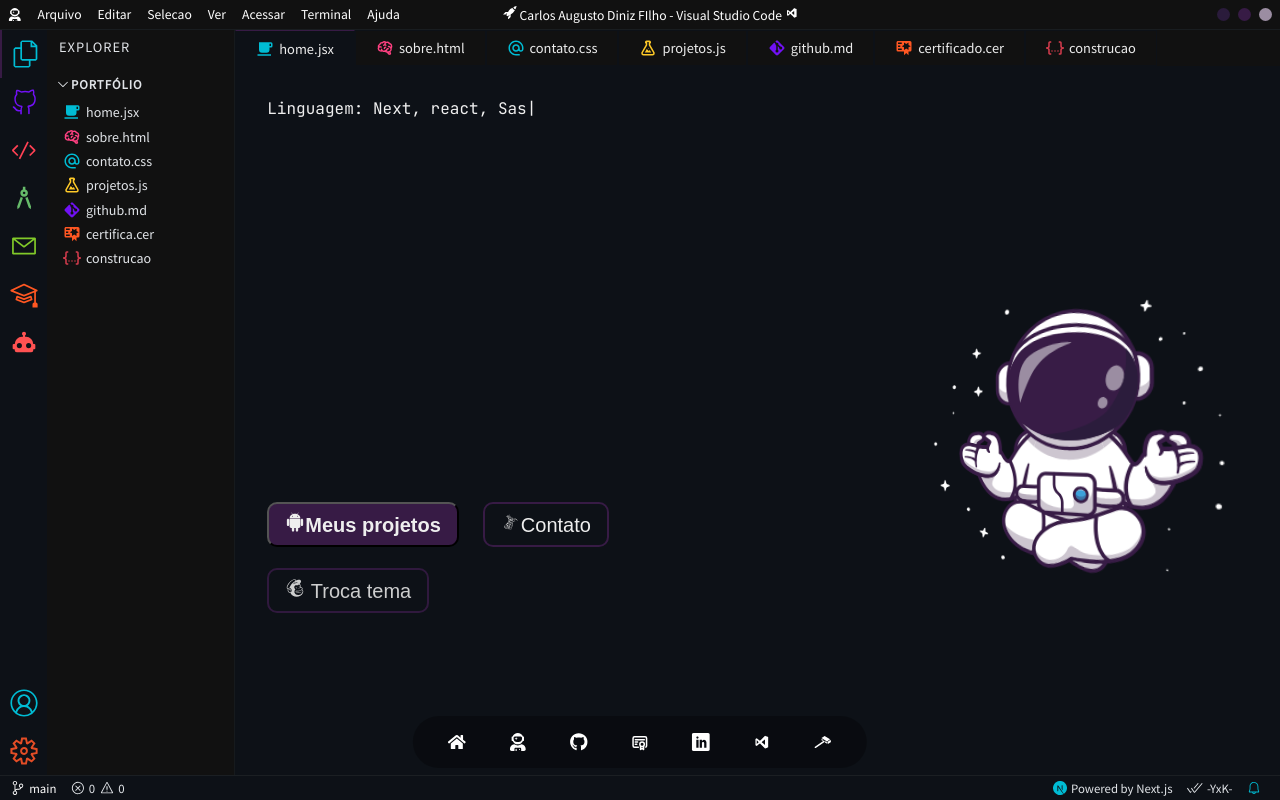
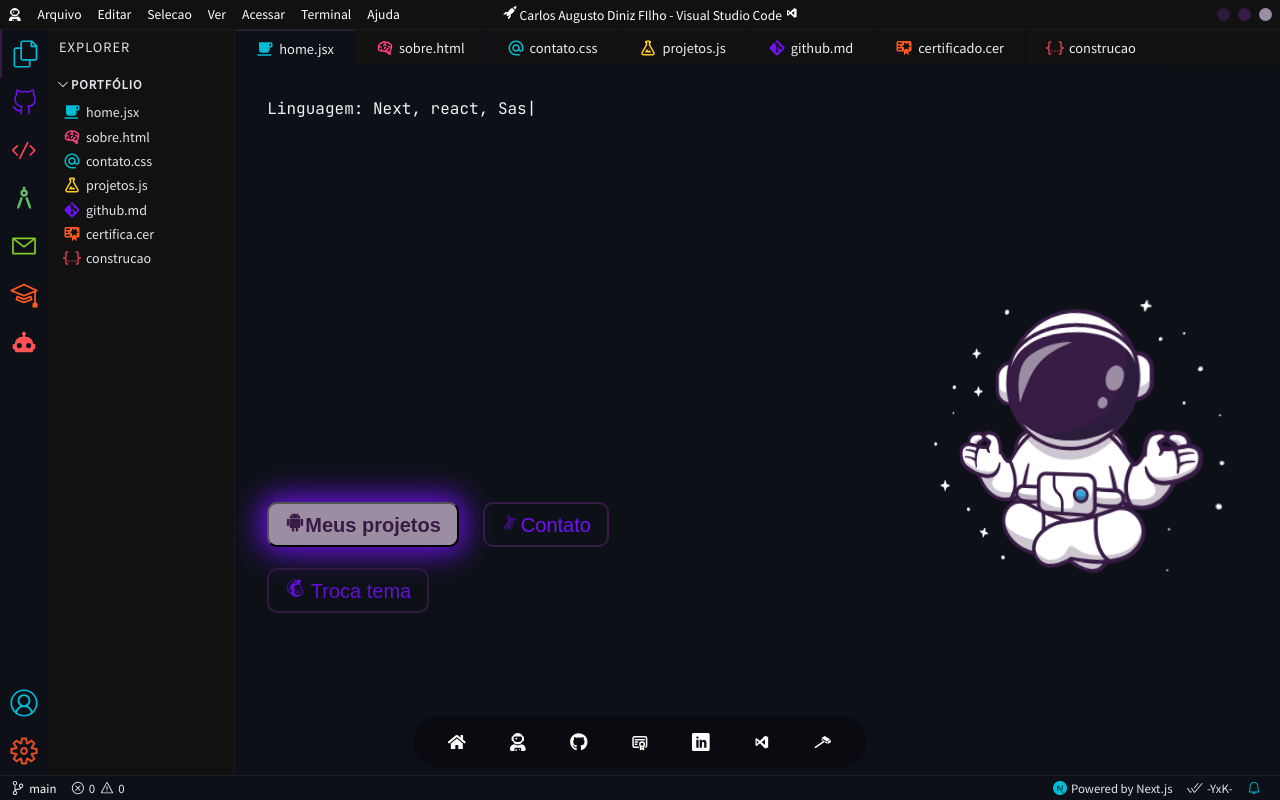
Before and after one commit to ysneshy/portfolio-carlos-filho, a Next.js app: page / in a window 1280 px wide. Built offline with nearby package versions, Linux system fonts and the light colour scheme.

Commit message:
calculando... 54 :bug::zap::rocket:

```diff
--- a/pages/certifique.jsx
+++ b/pages/certifique.jsx
@@ -31,7 +31,6 @@ const HomePage = () => {
             </Carousel>
           </div>
           <br></br>
-          <br></br>
           &nbsp;&nbsp;&nbsp;&nbsp;&nbsp;<ButtonCV />
         </div>
       </div>
--- a/styles/CertificadoPage.module.css
+++ b/styles/CertificadoPage.module.css
@@ -15,7 +15,6 @@
   transition: width 2s, height 4s;
 
 }
-
 
 .carousel:hover {
 
--- a/styles/HomePage.module.css
+++ b/styles/HomePage.module.css
@@ -83,16 +83,28 @@
   font-size: 1.25rem;
   padding: 0.5rem 1rem;
   margin-right: 1.5rem;
-  color: #eee;
+  color: #371B45;
   font-weight: 600;
   border-radius: 10px;
   cursor: pointer;
+  background: rgb(155, 141, 162);
+  box-shadow: 0 0 30px 5px rgba(113, 17, 245);
+  -webkit-transition: all 0.2s ease-out;
+  -moz-transition: all 0.2s ease-out;
+  transition: all 0.2s ease-out;
 }
 
+.background {
+  background: rgb(61, 255, 145);
+  box-shadow: 0 0 30px 5px rgba(0, 236, 59, 0.815);
+  -webkit-transition: all 0.2s ease-out;
+  -moz-transition: all 0.2s ease-out;
+  transition: all 0.2s ease-out;
+}
 .outlined {
   font-size: 1.25rem;
   padding: 0.5rem 1rem;
-  color: #eee;
+  color: rgba(113, 17, 245);
   border: 2px solid var(--accent-color);
   background: transparent;
   cursor: pointer;
@@ -101,8 +113,11 @@
 
 .button:hover,
 .outlined:hover {
-  box-shadow: 5px 5px 10px RGB(191, 64, 64);
-  border-radius: 40px;
+  background: rgb(219, 255, 61);
+    box-shadow: 0 0 30px 5px rgba(173, 236, 0, 0.815);
+    -webkit-transition: all 0.2s ease-out;
+    -moz-transition: all 0.2s ease-out;
+    transition: all 0.2s ease-out
 }
 
 .illustration {
```
